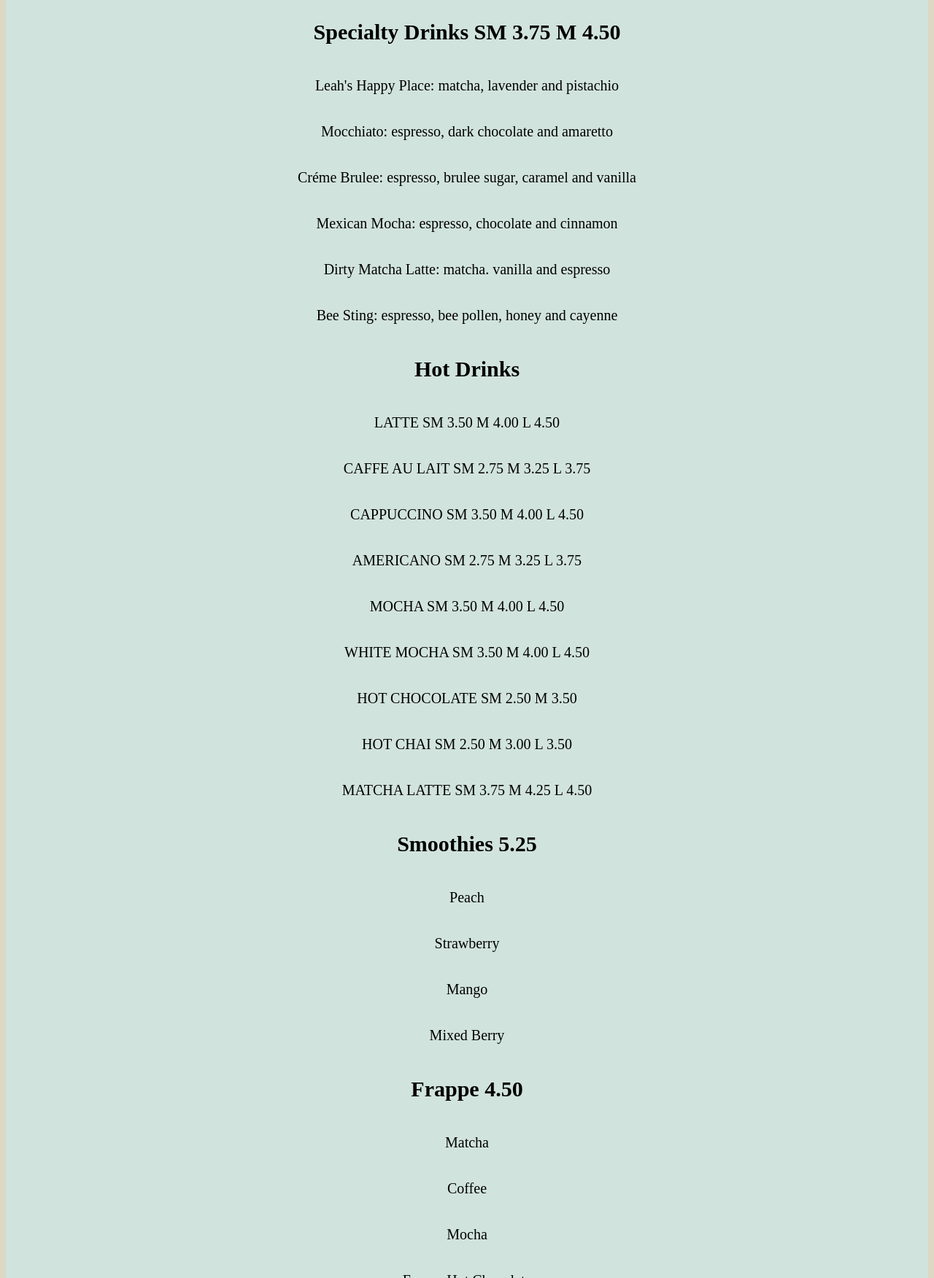
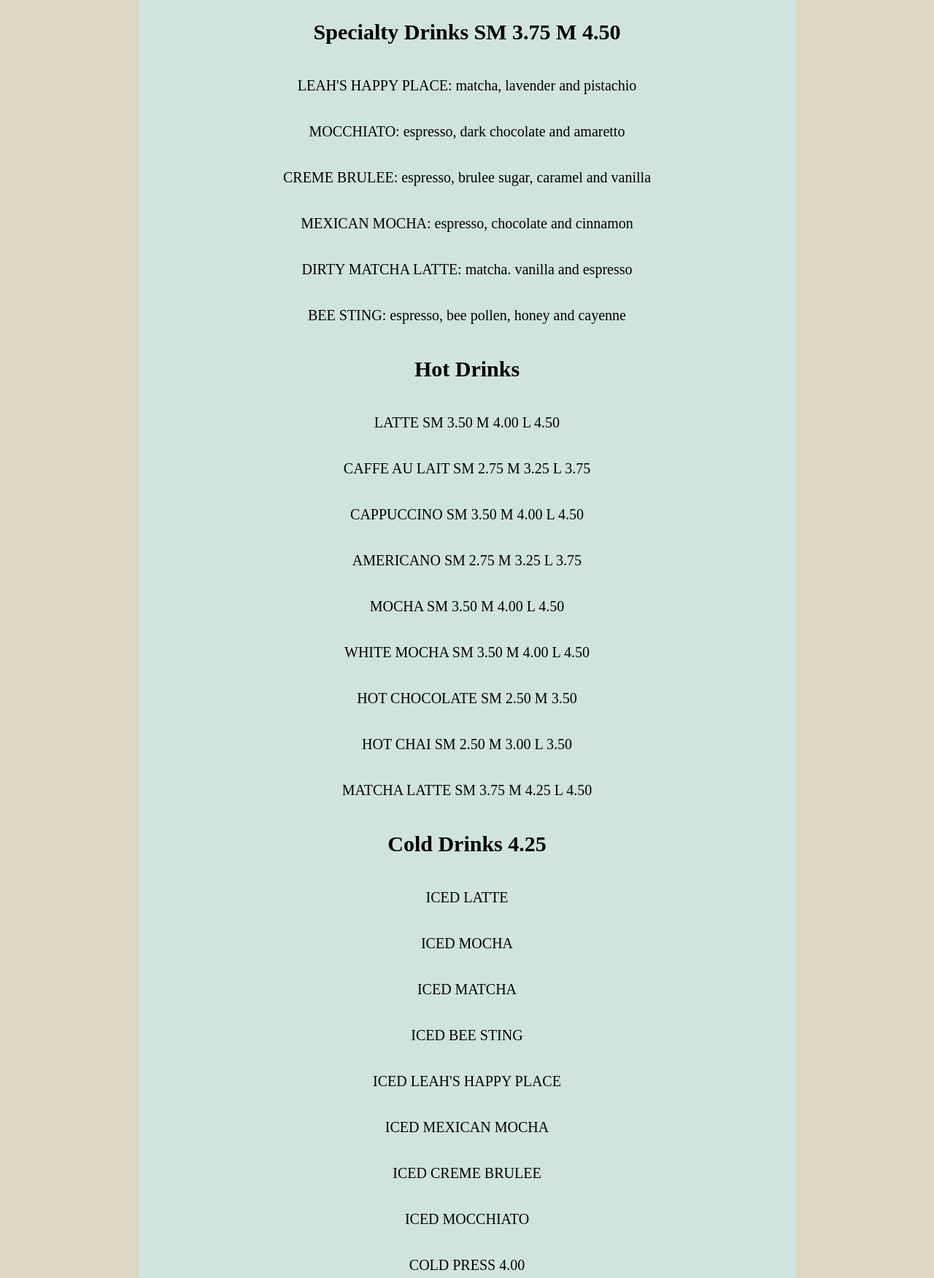
Before and after one commit to rachelinkala/Restaurant-Website, a plain HTML site: page index.html in a window 1280 px wide. Shown: the part 1048-2800 px from the top of the page at 73% size. Drawn offline with Linux system fonts and the light colour scheme.

Commit message:
added menu item

```diff
--- a/index.html
+++ b/index.html
@@ -16,9 +16,15 @@
         <div class="drinks">
           <a href="#drinksmenu">Drinks Menu</a>
         </div>
-        <div class="food">Food Menu</div>
-        <div class="social-media">Social Media</div>
-        <div class="contact-us">Contact Us</div>
+        <div class="food">
+          <a href="#foodmenu">Food Menu</a>
+        </div>
+        <div class="social-media">
+          <a href="#social-media">Social Media</a>
+        </div>
+        <div class="contact-us">
+          <a href="#contact-us">Contact Us</a>
+        </div>
       </div>
     </div>
 
@@ -44,12 +50,12 @@
       <h1> Drinks Menu </h1>
       <div class="specialty">
         <h2> Specialty Drinks SM 3.75 M 4.50 </h2>
-        <p> Leah's Happy Place: matcha, lavender and pistachio </p>
-        <p> Mocchiato: espresso, dark chocolate and amaretto </p>
-        <p> Créme Brulee: espresso, brulee sugar, caramel and vanilla </p>
-        <p> Mexican Mocha: espresso, chocolate and cinnamon </p>
-        <p> Dirty Matcha Latte: matcha. vanilla and espresso </p>
-        <p> Bee Sting: espresso, bee pollen, honey and cayenne </p>
+        <p> LEAH'S HAPPY PLACE: matcha, lavender and pistachio </p>
+        <p> MOCCHIATO: espresso, dark chocolate and amaretto </p>
+        <p> CREME BRULEE: espresso, brulee sugar, caramel and vanilla </p>
+        <p> MEXICAN MOCHA: espresso, chocolate and cinnamon </p>
+        <p> DIRTY MATCHA LATTE: matcha. vanilla and espresso </p>
+        <p> BEE STING: espresso, bee pollen, honey and cayenne </p>
       </div>
       <div class="hot-drinks">
         <h2> Hot Drinks </h2>
@@ -63,31 +69,47 @@
         <p> HOT CHAI SM 2.50 M 3.00 L 3.50 </p>
         <P> MATCHA LATTE SM 3.75 M 4.25 L 4.50 </P>
       </div>
+      <div class="cold-drinks">
+        <h2> Cold Drinks 4.25 </h2>
+        <P> ICED LATTE </p>
+        <p> ICED MOCHA </p>
+        <p> ICED MATCHA </p>
+        <p> ICED BEE STING </p>
+        <p> ICED LEAH'S HAPPY PLACE </p>
+        <p> ICED MEXICAN MOCHA </p>
+        <p> ICED CREME BRULEE </p>
+        <p> ICED MOCCHIATO </p>
+        <p> COLD PRESS 4.00 </p>
+        <p> ICED TEA 3.25 </p>
+        <p> ICED AMERICANO 3.25 </p>
+      </div>
       <div class="smoothie-frappe">
         <h2> Smoothies 5.25 </h2>
-        <p> Peach </p>
-        <p> Strawberry </p>
-        <p> Mango </p>
-        <P> Mixed Berry </p>
+        <p> PEACH </p>
+        <p> STRAWBERRY </p>
+        <p> MANGO </p>
+        <P> MIXED BERRY </p>
       </div>
       <div class="smoothie-frappe">
         <h2> Frappe 4.50 </h2>
-        <P> Matcha </p>
-        <p> Coffee </p>
-        <p> Mocha </p>
-        <p> Frozen Hot Chocolate </p>
-      </div>
-
+        <P> MATCHA </p>
+        <p> COFFEE </p>
+        <p> MOCHA </p>
+        <p> FROZEN HOT CHOCOLATE </p>
       </div>
     </div>
 
     </div>
 
     <div class="food-container">
+       <a name="foodmenu"></a>
+       <h1> Food Menu </h1>
+      <div>
       <p> Insert food menu here </p>
     </div>
 
     <div class="social-media-container">
+      <a name="social-media"></a>
       <p> Check us out on social media to discover our secret menu items! </p>
       <div class="social-media-item">
         <img src="insta-logo-clear.jpg" />
@@ -98,6 +120,7 @@
     </div>
 
     <div class="contact-container">
+      <a name="contact-us"></a>
       <div class="logo">
         <img src="logo.png" />
       </div>
--- a/styles.css
+++ b/styles.css
@@ -1,3 +1,4 @@
+
 
 body {
   background-color: #DDD8C4;
@@ -68,7 +69,7 @@ body {
 }
 
 .drinks-container {
-  width: 100%;
+  width: 900px;
   display: flex;
   justify-content: center;
   align-items: center;
@@ -76,9 +77,13 @@ body {
   font-family: alcubierre;
   font-size: 20px;
   flex-direction: column;
+  margin: auto;
 }
 
-.specialty {
+.specialty,
+.hot-drinks,
+.smoothie-frappe,
+.cold-drinks {
   display: flex;
   justify-content: center;
   align-items: center;
@@ -94,17 +99,3 @@ a:visited {
   color: white;
   text-decoration: none;
 }
-
-.hot-drinks {
-  display: flex;
-  justify-content: center;
-  align-items: center;
-  flex-direction: column;
-}
-
-.smoothie-frappe {
-  display: flex;
-  justify-content: space-around;
-  align-items: center;
-  flex-direction: column;
-}
```
